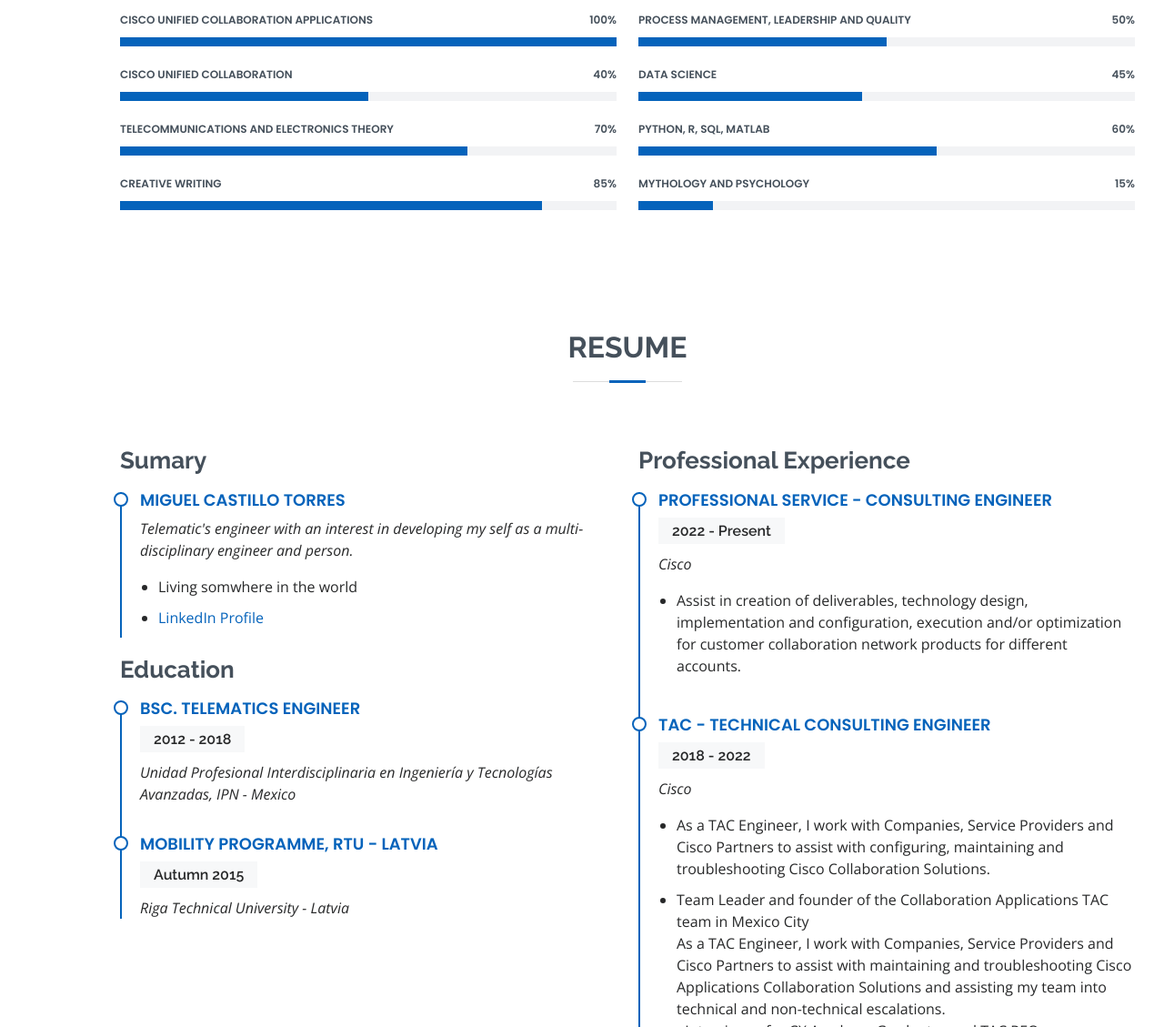
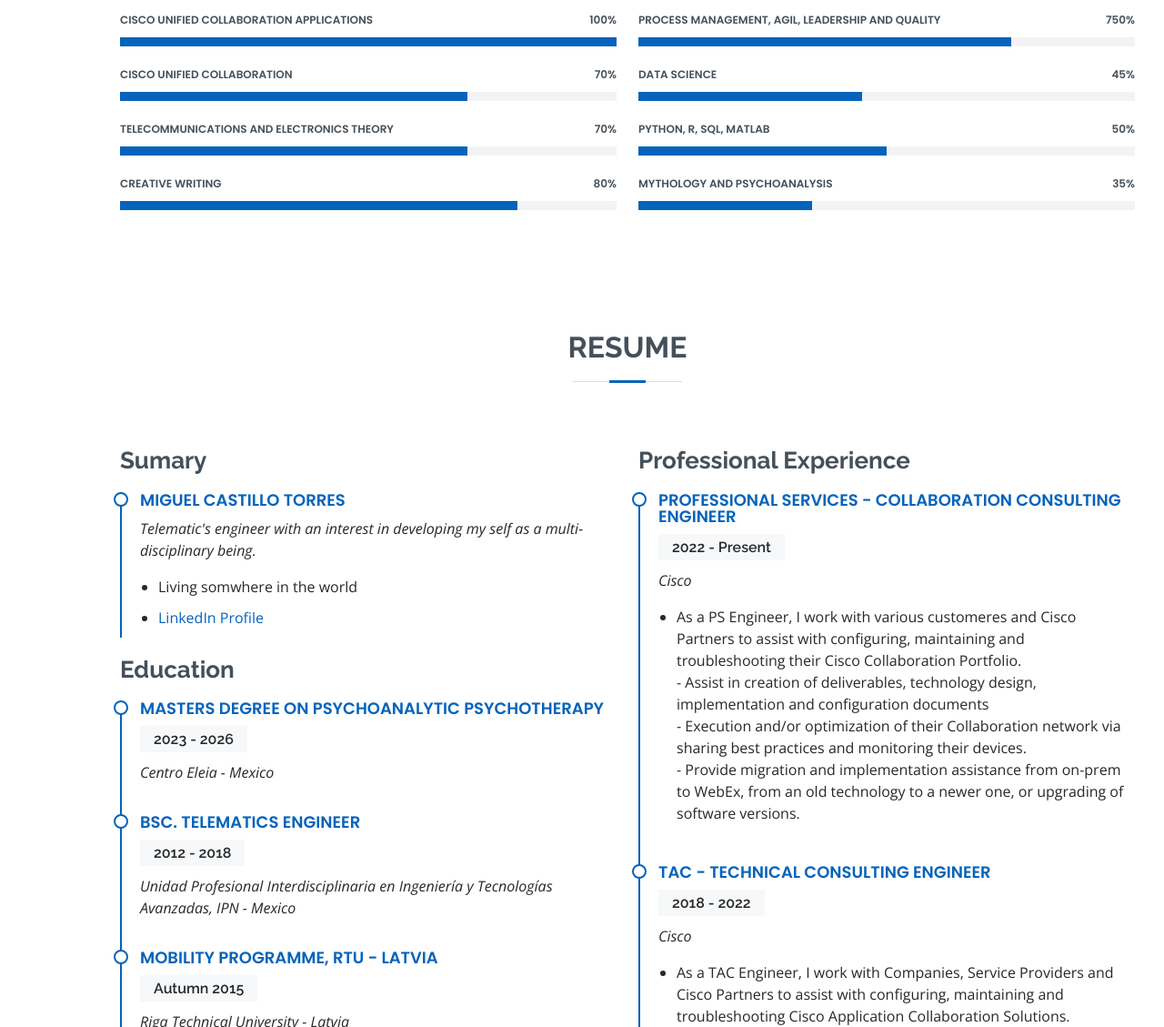
Before and after one commit to misha-castillo/misha-castillo.github.io, a plain HTML site: page index.html in a window 1280 px wide. Shown: the part 1671-2800 px from the top of the page at 91% size. Drawn offline with nearby package versions, Linux system fonts and the light colour scheme.

Commit message:
Update index.html
Updated the CV

```diff
--- a/index.html
+++ b/index.html
@@ -61,7 +61,7 @@
   <section id="hero" class="d-flex flex-column justify-content-center">
     <div class="container" data-aos="zoom-in" data-aos-delay="100">
       <h1>Miguel Castillo Torres</h1>
-      <p>I'm a <span class="typed" data-typed-items="Telematic Engineer, Creative Writer, Bushido and Estoic Learner"></span></p>
+      <p>I'm a <span class="typed" data-typed-items="Telematic's Engineer, Psychoanalist (Currently Studying), Creative Writer, Bushido and Estoic Learner"></span></p>
       <div class="social-links">
         <a href="#" class="twitter"><i class="bx bxl-twitter"></i></a>
         <a href="https://github.com/misha-castillo" class="github"><i class="bx bxl-github"></i></a>
@@ -79,11 +79,11 @@
 
         <div class="section-title">
           <h2>About</h2>
-          <p>I’m a Telematic's engineer with an interest in developing my self as a multi-disciplinary engineer. For the last years, I’ve been learning about programming, telecommunications and networking. Previously, I worked on the Collaboration Network field as a Cisco TAC engineer and Team Lead for the backbone UCIS team. Currently, I work as a Consultant Engineer for the Cisco Collaboration team.
+          <p>I’m a Telematic's engineer with an interest in developing my self as a multi-disciplinary engineer. For the last years, I’ve been learning about programming, telecommunications and networking. Previously, I worked on the Collaboration Network field as a Cisco TAC engineer and was Team Lead for the backbone UCIS team. Currently, I work as a Consultant Engineer for the Cisco Collaboration Professional Services team.
 
           When I’m not on the job, I love writing short fantasy stories or futuristic/science-fiction novels. I have self-published 4 fantasy short stories books, one novel and one script thanks to the Amazon KDP program.
 
-          I also enjoy and love reading about history, mythology, theology, psychology and fantasy books.
+          I also enjoy and love reading about history, mythology, theology, psychology and fantasy.
           </p>
         </div>
 
@@ -149,9 +149,9 @@
             </div>
 
             <div class="progress">
-              <span class="skill">Cisco Unified Collaboration<i class="val">40%</i></span>
+              <span class="skill">Cisco Unified Collaboration<i class="val">70%</i></span>
               <div class="progress-bar-wrap">
-                <div class="progress-bar" role="progressbar" aria-valuenow="50" aria-valuemin="0" aria-valuemax="100"></div>
+                <div class="progress-bar" role="progressbar" aria-valuenow="70" aria-valuemin="0" aria-valuemax="100"></div>
               </div>
             </div>
 
@@ -163,9 +163,9 @@
             </div>
 
             <div class="progress">
-              <span class="skill">Creative Writing <i class="val">85%</i></span>
+              <span class="skill">Creative Writing <i class="val">80%</i></span>
               <div class="progress-bar-wrap">
-                <div class="progress-bar" role="progressbar" aria-valuenow="85" aria-valuemin="0" aria-valuemax="100"></div>
+                <div class="progress-bar" role="progressbar" aria-valuenow="80" aria-valuemin="0" aria-valuemax="100"></div>
               </div>
             </div>
 
@@ -174,9 +174,9 @@
           <div class="col-lg-6">
 
             <div class="progress">
-              <span class="skill">Process Management, Leadership and Quality<i class="val">50%</i></span>
+              <span class="skill">Process Management, Agil, Leadership and Quality<i class="val">750%</i></span>
               <div class="progress-bar-wrap">
-                <div class="progress-bar" role="progressbar" aria-valuenow="50" aria-valuemin="0" aria-valuemax="100"></div>
+                <div class="progress-bar" role="progressbar" aria-valuenow="75" aria-valuemin="0" aria-valuemax="100"></div>
               </div>
             </div>
 
@@ -188,16 +188,16 @@
             </div>
 
             <div class="progress">
-              <span class="skill">Python, R, SQL, MatLab<i class="val">60%</i></span>
+              <span class="skill">Python, R, SQL, MatLab<i class="val">50%</i></span>
               <div class="progress-bar-wrap">
-                <div class="progress-bar" role="progressbar" aria-valuenow="60" aria-valuemin="0" aria-valuemax="100"></div>
+                <div class="progress-bar" role="progressbar" aria-valuenow="50" aria-valuemin="0" aria-valuemax="100"></div>
               </div>
             </div>
 
             <div class="progress">
-              <span class="skill">Mythology and Psychology<i class="val">15%</i></span>
+              <span class="skill">Mythology and Psychoanalysis<i class="val">35%</i></span>
               <div class="progress-bar-wrap">
-                <div class="progress-bar" role="progressbar" aria-valuenow="15" aria-valuemin="0" aria-valuemax="100"></div>
+                <div class="progress-bar" role="progressbar" aria-valuenow="35" aria-valuemin="0" aria-valuemax="100"></div>
               </div>
             </div>
 
@@ -220,7 +220,7 @@
             <h3 class="resume-title">Sumary</h3>
             <div class="resume-item pb-0">
               <h4>Miguel Castillo Torres</h4>
-              <p><em>Telematic's engineer with an interest in developing my self as a multi-disciplinary engineer and person.</em></p>
+              <p><em>Telematic's engineer with an interest in developing my self as a multi-disciplinary being.</em></p>
               <ul>
                 <li>Living somwhere in the world</li>
                 <li><a href="https://www.linkedin.com/in/miguelcastillotorres/">LinkedIn Profile</a></li>
@@ -228,6 +228,11 @@
             </div>
 
             <h3 class="resume-title">Education</h3>
+            <div class="resume-item">
+              <h4>Masters Degree on Psychoanalytic Psychotherapy </h4>
+              <h5>2023 - 2026</h5>
+              <p><em>Centro Eleia - Mexico</em></p>
+            </div>
             <div class="resume-item">
               <h4>BSc. Telematics Engineer</h4>
               <h5>2012 - 2018</h5>
@@ -242,11 +247,14 @@
           <div class="col-lg-6">
             <h3 class="resume-title">Professional Experience</h3>
             <div class="resume-item">
-              <h4>Professional Service - Consulting Engineer</h4>
+              <h4>Professional Services - Collaboration Consulting Engineer</h4>
               <h5>2022 - Present</h5>
               <p><em>Cisco</em></p>
               <ul>
-                <li>Assist in creation of deliverables, technology design, implementation and configuration, execution and/or optimization for customer collaboration network products for different accounts.
+                <li>As a PS Engineer, I work with various customeres and Cisco Partners to assist with configuring, maintaining and troubleshooting their Cisco Collaboration Portfolio.
+                  <br>- Assist in creation of deliverables, technology design, implementation and configuration documents
+                  <br>- Execution and/or optimization of their Collaboration network via sharing best practices and monitoring their devices.
+                  <br>- Provide migration and implementation assistance from on-prem to WebEx, from an old technology to a newer one, or upgrading of software versions.
                 </li>
               </ul>
             </div>
@@ -255,13 +263,14 @@
               <h5>2018 - 2022</h5>
               <p><em>Cisco</em></p>
               <ul>
-                <li>As a TAC Engineer, I work with Companies, Service Providers and Cisco Partners to assist with configuring, maintaining and troubleshooting Cisco Collaboration Solutions.</li>
+                <li>As a TAC Engineer, I work with Companies, Service Providers and Cisco Partners to assist with configuring, maintaining and troubleshooting Cisco Application Collaboration Solutions.</li>
                 <li>Team Leader and founder of the Collaboration Applications TAC team in Mexico City
                     <br>As a TAC Engineer, I work with Companies, Service Providers and Cisco Partners to assist with maintaining and troubleshooting Cisco Applications Collaboration Solutions and assisting my team into technical and non-technical escalations.
                     <br>- Interviewer for CX Academy Graduates and TAC REQs
                     <br>- Creation and documentation of Techzone articles, external technotes for customers, and product defects
                     <br>- Interaction with global backbone and GDP teams, tech leaders, and Business Units
                     <br>- Develop and deliver TAC Apps training programs for new hires/team members
+                    <br>- Main Appliances: IM&P, Jabber, CUAC, CUCM, Voice Gateways, Active Director
                     </li>
               </ul>
             </div>
@@ -335,10 +344,10 @@
 
             <h3 class="resume-title">Process Management and Leadership</h3>
             <div class="resume-item">
-              <h4><a href="https://www.coursera.org/account/accomplishments/specialization/certificate/X9E29E4V3DQM">Strategic Leadership: Impact, Change, and Decision-Making/a></h4>
+              <h4><a href="https://www.scrumstudy.com/certification/verify?type=SMC&number=1005313">Scrum Master Certified</a></h4>
             </div>
             <div class="resume-item">
-              <h4><a href="https://c46e136a583f7e334124-ac22991740ab4ff17e21daf2ed577041.ssl.cf1.rackcdn.com/Certificate/ScrumFundamentalsCertified-MiguelEduardoCastillo-917751.pdf">Scrum Fundamentals Certified</a></h4>
+              <h4><a href="https://www.coursera.org/account/accomplishments/specialization/certificate/X9E29E4V3DQM">Strategic Leadership: Impact, Change, and Decision-Making</a></h4>
             </div>
             <div class="resume-item">
               <h4><a href="https://www.credly.com/earner/earned/badge/849b0e72-44b1-4a23-ade0-f56eb51ee219">Google Project Management Certification</a></h4>
@@ -485,7 +494,7 @@
             <div class="portfolio-wrap">
               <img src="assets/img/portfolio/portfolio-7.jpg" class="img-fluid" alt="">
               <div class="portfolio-info">
-                <h4>You Tube Channel: Mic Castle</h4>
+                <h4>You Tube Channel: La Orbita de las letras</h4>
                 <p>Looking for some Book recommendations? I talk about books I have read, consider following me and don't miss a chance to see Stress Wars, a very short and on budget film based on the Star Wars Original Trilogy.</p>
                 <div class="portfolio-links">
                   <a href="assets/img/portfolio/portfolio-7.jpg" data-gallery="portfolioGallery" class="portfolio-lightbox" title="You Tube Channel: Mic Castle"><i class="bx bx-plus"></i></a>
```
